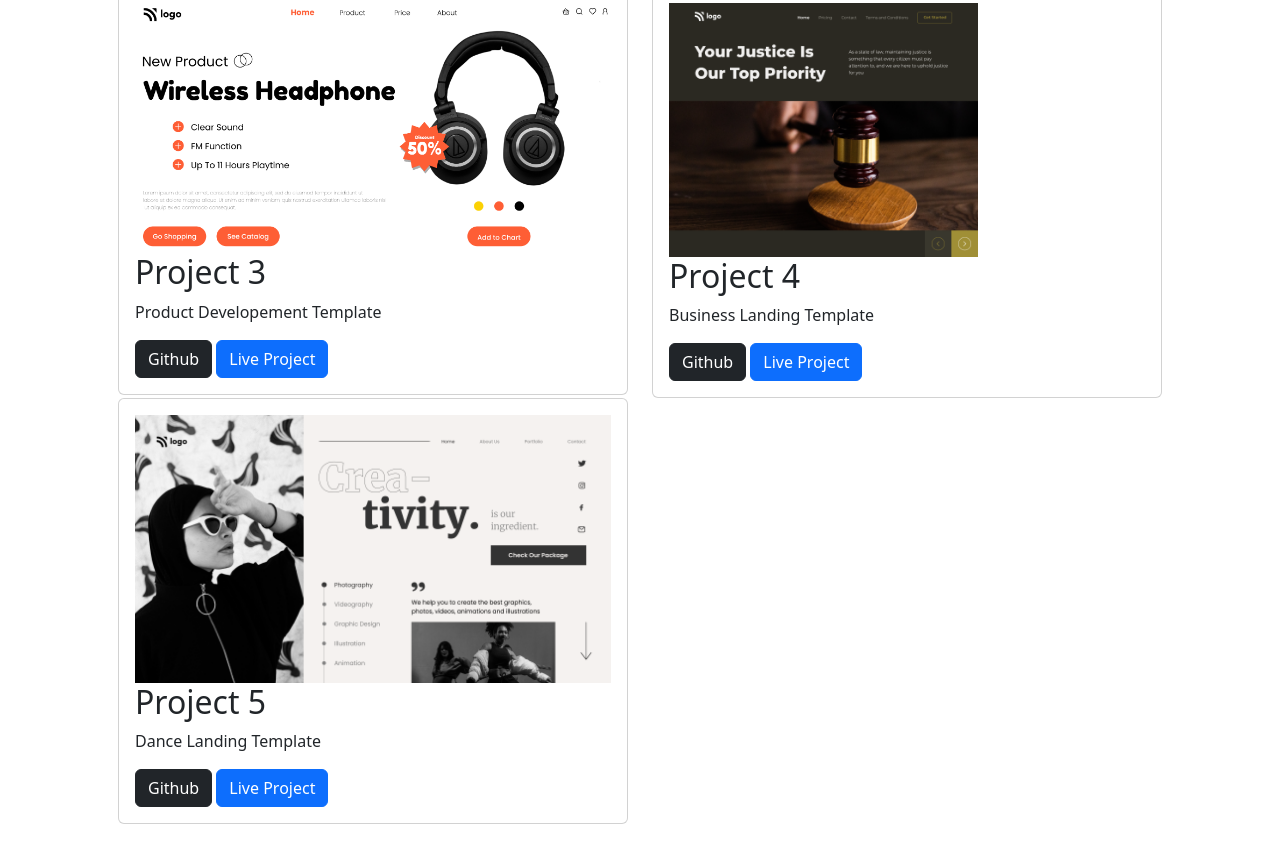
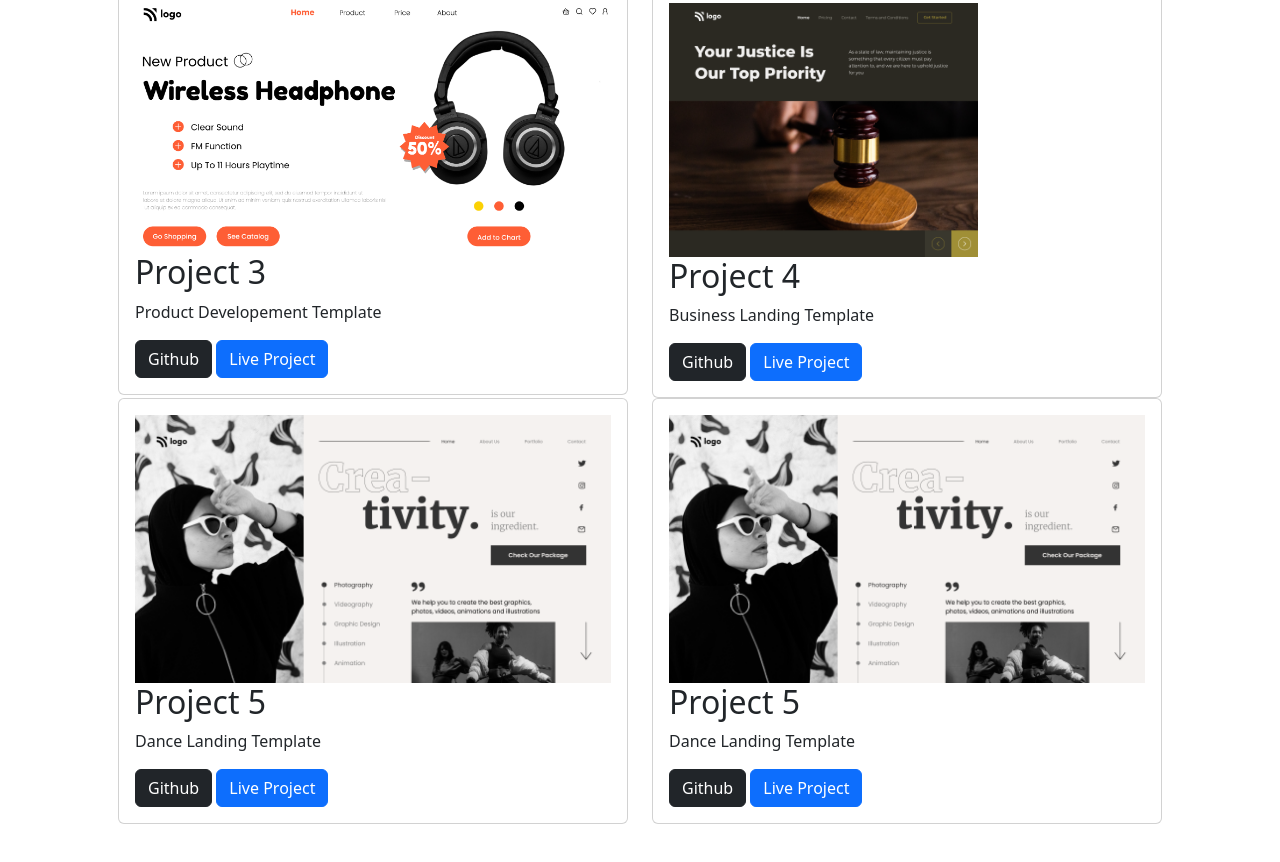
Before and after one commit to umangpincha/My-Portfolio, a plain HTML site: page projects.html in a window 1280 px wide. Shown: the part 594-1456 px from the top of the page. Drawn offline with nearby package versions, Linux system fonts and the light colour scheme.

Commit message:
updated readme file

```diff
--- a/projects.html
+++ b/projects.html
@@ -178,6 +178,30 @@
         </div>
         <!-- card 5 ends -->
 
+        <!-- card 6 starts -->
+        <div class="col-sm-6">
+          <div class="card">
+            <div class="card-body">
+              <img src="./images/project_5.png" alt="" style="width: 100%" />
+              <h2 class="card-title">Project 5</h2>
+              <p class="card-text" style="text-align: justify">
+                Dance Landing Template
+              </p>
+              <a
+                href="https://github.com/umangpincha/interior-design-template"
+                class="btn btn-dark"
+                >Github</a
+              >
+              <a
+                href="https://interior-design-template.netlify.app/"
+                class="btn btn-primary"
+                >Live Project</a
+              >
+            </div>
+          </div>
+        </div>
+        <!-- card 6 ends -->
+
       </div>
       <!-- card ends -->
     </div>
```
